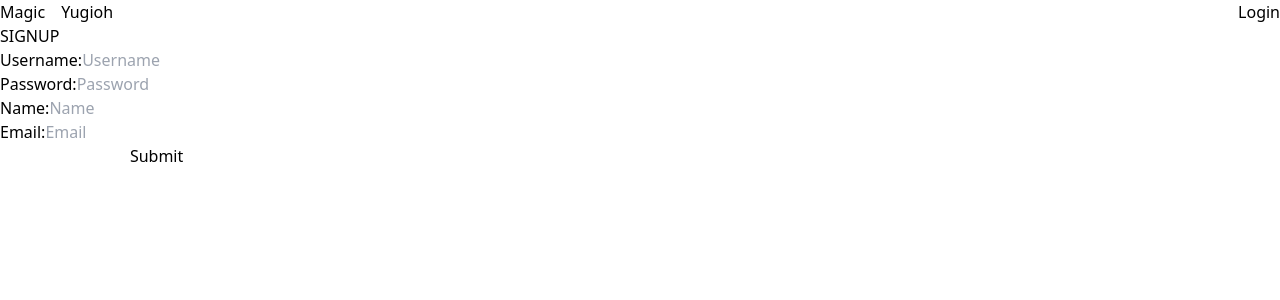
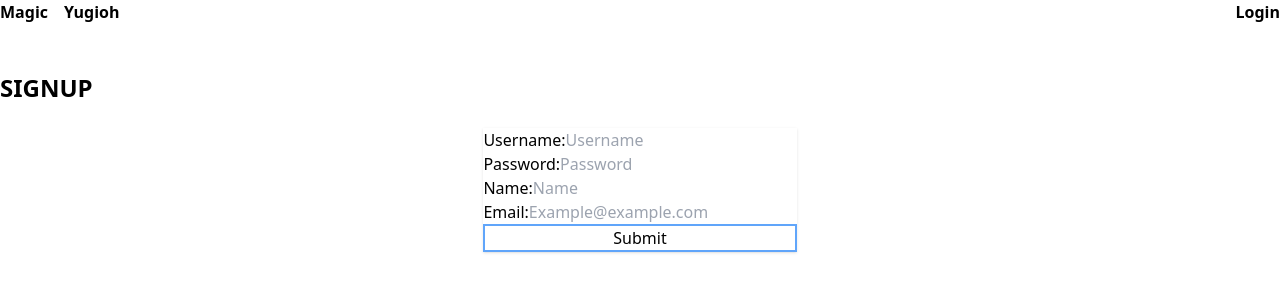
Before and after one commit to acabacadabolis/Deckbuilder, a React app: page /Signup in a window 1280 px wide. Shown: the top 300 px of the page. Built offline with nearby package versions, Linux system fonts and the light colour scheme; no server answers; the HTML template or start-up script is replaced by a standard one.

Commit message:
css issues

```diff
--- a/src/App.jsx
+++ b/src/App.jsx
@@ -8,9 +8,14 @@ import { Outlet } from 'react-router-dom'
 
 function App() {
     const [user, setUser]= useState(null)
-    const [mtgDeck, setMtgDeck] = useState([])
-    const [yugiDeck, setYugiDeck] = useState([])
+    const [mtgDeck, setMtgDeck] = useState(null)
+    const [yugiDeck, setYugiDeck] = useState(null)
+    const [site, setSite] = useState(null)
+    let food
 
+    site === 'yugi' ? food = "bg-[url('/public/_3b21f5ac-ca9b-40fe-ba8e-648577115c32.jpg')]" :
+        site === 'magic'? food = "bg-[url('/public/_de6248e2-0f8b-433b-8cb5-da0e95cb49ac.jpg')]":
+        null
     useEffect(()=>{
         fetch('http://127.0.0.1:5555/check_session',{
             credentials: "include"
@@ -29,11 +34,12 @@ function App() {
 
     return (
     <>
-        <div>
-            <Header user={user} setUser={setUser} setMtgDeck={setMtgDeck} setYugiDeck={setYugiDeck} />
+        <div >
+            <Header user={user} setUser={setUser} setSite={setSite} setMtgDeck={setMtgDeck} setYugiDeck={setYugiDeck} />
             <Outlet context={{user, setUser, mtgDeck, setMtgDeck, yugiDeck, setYugiDeck}} />
             {/* <Magic handleSubmit={handleSubmit} magicCards={magicCards}/> */}
         </div>
+        <div className="bg-[url('/public/default.jpg')]"></div>
     </>
     )
 }
--- a/src/components/Header.jsx
+++ b/src/components/Header.jsx
@@ -3,20 +3,31 @@ import { NavLink, Link } from "react-router-dom";
 
 
 
-export default function Header ({user, setUser}) {
+export default function Header ({user, setUser, setMtgDeck,setSite, setYugiDeck}) {
 
     function handleLogout(event){
         setUser(null)
+        setMtgDeck(null)
+        setYugiDeck(null)
         fetch("http://127.0.0.1:5555/logout", {
             method:'DELETE'
         })
+
+    }
+
+    function settoyugi(){
+        setSite('yugi')
+    }
+
+    function settomagic(){
+        setSite('magic')
     }
 
     return(
-        <div className="flex justify-between ">
+        <div className=" font-semibold flex justify-between ">
         <div className="flex space-x-4 justify-center">
-            <Link to={"/Magic"}>Magic</Link>
-            <Link to={"/Yugioh"}>Yugioh</Link>
+            <Link onClick={settomagic} to={"/Magic"}>Magic</Link>
+            <Link onClick={settoyugi} to={"/Yugioh"}>Yugioh</Link>
         </div>
         <div className="">
             {user === null?<Link to={"/Login"}>Login</Link>:<Link to={"/"} onClick={handleLogout}>Logout</Link>}
--- a/src/components/Login.jsx
+++ b/src/components/Login.jsx
@@ -38,10 +38,11 @@ export default function Login() {
                     setMtgDeck(data.mtgdecks[0])
                     setYugiDeck(data.yugidecks[0])
                 })
+            setLoginForm(blankForm)
+            navigate("/")
             }
         })
-        setLoginForm(blankForm)
-        navigate("/")
+
 
     }
     function handleClick(event){
@@ -49,9 +50,10 @@ export default function Login() {
     }
 
     return(
-        <div>
-            <h1>LOGIN</h1>
-            <Form method='post' state={{state:"monkey"}}  className=" grid justify-start text-left"onSubmit={handleSubmit}>
+        <div className=" py-12">
+            <h1 className=" font-semibold text-2xl">LOGIN</h1>
+            <div className=" py-6 border-gray-950 grid shrink justify-center">
+            <Form method='post' state={{state:"monkey"}}  className=" shadow grid justify-start text-left"onSubmit={handleSubmit}>
                 <div>
                 <label htmlFor="username">Username:</label>
                 <input name="username" onChange={handleChange} autoComplete="off" type="text" placeholder="Username"></input>
@@ -60,9 +62,10 @@ export default function Login() {
                 <label htmlFor="password">Password:</label>
                 <input name="password" onChange={handleChange} autoComplete="off" type="password" placeholder="Password"></input>
                 </div>
-                <button type="submit">Submit</button>
+                <button className=" border-2 border-blue-400 hover:bg-blue-300" type="submit">Submit</button>
             </Form>
-            <button onClick={handleClick}>New User</button>
+            <button className=" border-2 border-blue-400 hover:bg-blue-300" onClick={handleClick}>New User</button>
+            </div>
         </div>
     )
 
--- a/src/components/Magic.jsx
+++ b/src/components/Magic.jsx
@@ -17,16 +17,18 @@ export default function Magic() {
     const [magicRefresh, setMagicRefresh] = useState(null)
 
     return (
-        <div className=" grid justify-center">
+        <div className="bg-[url('/public/_de6248e2-0f8b-433b-8cb5-da0e95cb49ac.jpg')] h-screen bg-opacity-0">
             {/* <h1 className="text-3xl font-bold underline">
                 Magic: The Gathering
             </h1> */}
+            <div className=" grid justify-center">
             <div className=" ">
                 <img className=" max-w-sm" src="https://1000logos.net/wp-content/uploads/2022/10/Magic-The-Gathering-logo.png" alt="Magic logo" />
             </div>
             <div>
-            <Link className=" text-lg border-2 rounded bg-slate-300 border-gray-800 font-semibold mx-6" to={"/Magic/search"}>Search</Link>
-            <Link className=" text-lg border-2 rounded bg-slate-300 border-gray-800 font-semibold mx-6" to={"/Magic/deck"}>Deck</Link>
+                <Link className=" text-lg border-2 rounded bg-slate-300 hover:bg-slate-500 border-gray-800 font-semibold mx-6" to={"/Magic/search"}>Search</Link>
+                <Link className=" text-lg border-2 rounded bg-slate-300 hover:bg-slate-500 border-gray-800 font-semibold mx-6" to={"/Magic/deck"}>Deck</Link>
+            </div>
             </div>
             <Outlet context={{user, setMagicRefresh, setYugiDeck, setUser, mtgDeck, setMtgDeck}} />
 
--- a/src/components/MagicDeck.jsx
+++ b/src/components/MagicDeck.jsx
@@ -61,15 +61,15 @@ export default function MagicDeck() {
             <div>
                 <div>
                     <select defaultValue={mtgDeck.id} onChange={handleChange}>
-                        {user.mtgdecks.length !== 0? user.mtgdecks.map(deck => <option value={deck.id}>{deck.id}</option>):<option value="new deck">New Deck</option>}
+                        {user?user.mtgdecks.length !== 0? user.mtgdecks.map(deck => <option value={deck.id}>{deck.id}</option>):<option value="new deck">New Deck</option>:null}
                     </select>
-                    <button className=" bg-slate-200 border-2 border-gray-800" onClick={handleNewDeck}>New Deck</button>
-                    <button className=" bg-red-500 border-2 border-gray-800" onClick={handleDelDeck}>Del Deck</button>
+                    <button className=" bg-slate-200 border-2 hover:bg-slate-400 border-gray-800" onClick={handleNewDeck}>New Deck</button>
+                    <button className=" bg-red-500 border-2 hover:bg-red-700 border-gray-800" onClick={handleDelDeck}>Del Deck</button>
                 </div>
-                <MagicDeckList setRefresh={setRefresh} deck={mtgDeck.cards} site="magic" setMtgDeck={setMtgDeck} />
+                {mtgDeck ?<MagicDeckList setRefresh={setRefresh} deck={mtgDeck.cards} site="magic" setMtgDeck={setMtgDeck} />:null}
             </div>
             <div className=" flex flex-wrap justify-center content-start">
-                {mtgDeck.cards.map(magicCard => <MagicDeckCard setRefresh={setRefresh} setMtgDeck={setMtgDeck} deckid={mtgDeck.id} key={magicCard.id}{...magicCard} />)}
+                {mtgDeck ? mtgDeck.cards.map(magicCard => <MagicDeckCard setRefresh={setRefresh} setMtgDeck={setMtgDeck} deckid={mtgDeck.id} key={magicCard.id}{...magicCard} />):null}
             </div>
         </div>
     )
--- a/src/components/Signup.jsx
+++ b/src/components/Signup.jsx
@@ -43,27 +43,29 @@ export default function Signup(){
     }
 
     return (
-        <div>
-            <h1>SIGNUP</h1>
-            <form className=" grid justify-start text-left"onSubmit={handleSubmit}>
+        <div className=" py-12">
+            <h1 className=" font-semibold text-2xl">SIGNUP</h1>
+            <div className=" py-6 border-gray-950 grid justify-center">
+            <form className=" shadow grid   justify-start text-left"onSubmit={handleSubmit}>
                 <div>
                 <label htmlFor="username">Username:</label>
-                <input name="username" onChange={handleChange} autoComplete="off" type="text" placeholder="Username"></input>
+                <input  name="username" onChange={handleChange} autoComplete="off" type="text" placeholder="Username"></input>
                 </div>
                 <div>
                 <label htmlFor="password">Password:</label>
-                <input name="password" onChange={handleChange} autoComplete="off" type="text" placeholder="Password"></input>
+                <input name="password"  onChange={handleChange} autoComplete="off" type="password" placeholder="Password"></input>
                 </div>
                 <div>
                 <label htmlFor="name">Name:</label>
-                <input name="name" onChange={handleChange} autoComplete="off" type="text" placeholder="Name"></input>
+                <input name="name"  onChange={handleChange} autoComplete="off" type="text" placeholder="Name"></input>
                 </div>
                 <div>
                 <label htmlFor="email">Email:</label>
-                <input name="email" onChange={handleChange} autoComplete="off" type="text" placeholder="Email"></input>
+                <input name="email"  onChange={handleChange} autoComplete="off" type="email" placeholder="Example@example.com"></input>
                 </div>
-                <button type="submit">Submit</button>
+                <button className=" border-2 border-blue-400 hover:bg-blue-300" type="submit">Submit</button>
             </form>
+            </div>
         </div>
     )
 }
--- a/src/components/Yugioh.jsx
+++ b/src/components/Yugioh.jsx
@@ -9,11 +9,15 @@ export default function Yugioh(){
     const [magicRefresh, setMagicRefresh] = useState(null)
 
     return (
-        <div className=" flex justify-center">
+        <div className="bg-[url('/public/_3b21f5ac-ca9b-40fe-ba8e-648577115c32.jpg')] h-screen">
             {/* <h1 className="text-3xl font-bold underline">YuGiOh</h1> */}
-            <img className=" max-w-sm" src="https://img.yugioh-card.com/en/wp-content/uploads/2020/09/TCG_logo_500x500.png" alt="yugioh logo" />
-            <Link className=" text-lg font-semibold mx-6" to={"/Yugioh/search"}>Search</Link>
-            <Link className=" text-lg font-semibold mx-6" to={"/Yugioh/deck"}>Deck</Link>
+            <div className=" grid justify-center">
+            <img className=" w-60" src="https://img.yugioh-card.com/en/wp-content/uploads/2020/09/TCG_logo_500x500.png" alt="yugioh logo" />
+            <div>
+                <Link className=" text-lg border-2 rounded bg-slate-300 hover:bg-slate-500 border-gray-800 font-semibold mx-6" to={"/Yugioh/search"}>Search</Link>
+                <Link className=" text-lg border-2 rounded bg-slate-300 hover:bg-slate-500 border-gray-800 font-semibold mx-6" to={"/Yugioh/deck"}>Deck</Link>
+            </div>
+            </div>
             <Outlet context={{yugiDeck, setMagicRefresh, user, setUser, setMtgDeck, setYugiDeck}} />
         </div>
     )
--- a/tailwind.config.js
+++ b/tailwind.config.js
@@ -2,7 +2,12 @@
 export default {
   content: ["./src/**/*.jsx", "./index.html"],
   theme: {
-    extend: {},
+    extend: {
+      backgroundImage: {
+        'yugi-pattern': "url('/public/_3b21f5ac-ca9b-40fe-ba8e-648577115c32.jpg')",
+        'magic-texture': "url('/public/_de6248e2-0f8b-433b-8cb5-da0e95cb49ac.jpg')",
+      }
+    },
   },
   plugins: [],
 }
```
Also changed, not shown: src/components/YugiohDeck.jsx (+5 -5 lines), public/default.jpg (added), 1 other file (tests, documents, lock files or other folders).
